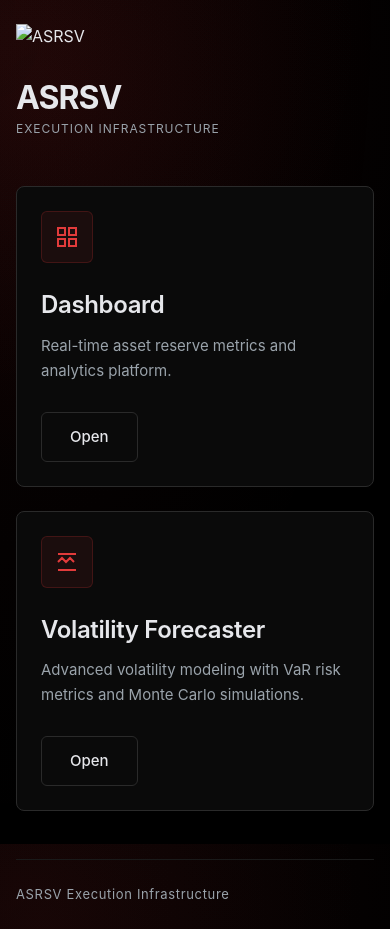
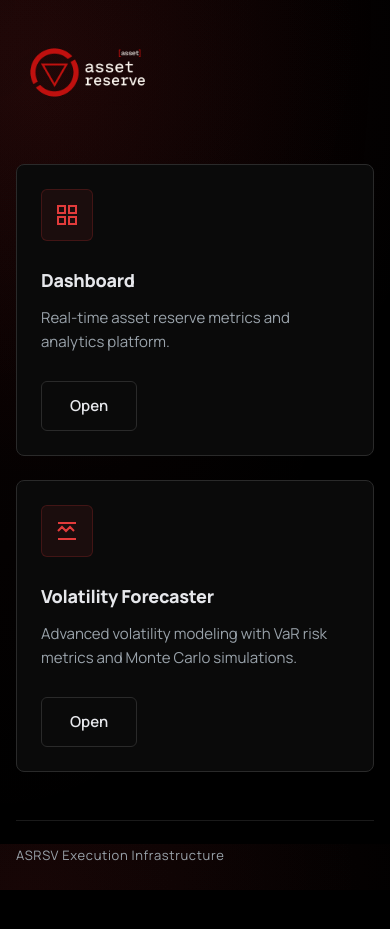
Before and after one commit to Eirikotis/volforecast, a plain HTML site: page portal/index.html in a window 390 px wide. After the commit the page ends 890 px from the top, so only its background shows below. Drawn offline with Linux system fonts and the light colour scheme.

Commit message:
Add files via upload

```diff
--- a/portal/index.html
+++ b/portal/index.html
@@ -5,18 +5,12 @@
     <meta name="viewport" content="width=device-width, initial-scale=1.0">
     <title>ASRSV</title>
     <link rel="icon" type="image/svg+xml" href="favicon.svg">
-    <link rel="stylesheet" href="theme.css">
+    <link rel="stylesheet" href="theme.css?v=4">
 </head>
 <body>
     <div class="container">
         <header class="header">
-            <div class="header-brand">
-                <img src="assets/logo.png" alt="ASRSV" class="logo">
-                <div class="header-text">
-                    <h1 class="title">ASRSV</h1>
-                    <p class="subtitle">Execution Infrastructure</p>
-                </div>
-            </div>
+            <img src="logo.png" alt="ASRSV" class="logo">
         </header>
 
         <main class="main">
--- a/portal/theme.css
+++ b/portal/theme.css
@@ -1,3 +1,5 @@
+@import url('https://fonts.googleapis.com/css2?family=Manrope:wght@400;600;800&display=swap');
+
 :root {
     --bg: #000000;
     --bg2: #0a0a0a;
@@ -16,7 +18,7 @@
 }
 
 body {
-    font-family: -apple-system, BlinkMacSystemFont, 'Segoe UI', 'Roboto', 'Oxygen', 'Ubuntu', 'Cantarell', sans-serif;
+    font-family: "Manrope", ui-sans-serif, system-ui, -apple-system, "Segoe UI", Roboto, "Helvetica Neue", Arial, sans-serif;
     background: #000000;
     background-image:
         radial-gradient(circle at 10% 10%, rgba(226, 59, 59, 0.08) 0%, transparent 50%),
@@ -55,43 +57,14 @@ body::before {
 }
 
 .header {
-    margin-bottom: 4rem;
+    margin-bottom: 3rem;
     text-align: left;
 }
 
-.header-brand {
-    display: flex;
-    align-items: center;
-    gap: 1.25rem;
-}
-
 .logo {
-    height: 64px;
+    height: 190px;
     width: auto;
     display: block;
-    flex-shrink: 0;
-}
-
-.header-text {
-    display: flex;
-    flex-direction: column;
-    gap: 0.25rem;
-}
-
-.title {
-    font-size: clamp(2.5rem, 6vw, 4rem);
-    font-weight: 700;
-    letter-spacing: -0.03em;
-    color: var(--text);
-    line-height: 1.1;
-}
-
-.subtitle {
-    font-size: clamp(0.875rem, 1.5vw, 1rem);
-    color: var(--muted);
-    font-weight: 400;
-    letter-spacing: 0.08em;
-    text-transform: uppercase;
 }
 
 .main {
@@ -189,18 +162,19 @@ body::before {
 }
 
 .card-title {
-    font-size: 1.75rem;
-    font-weight: 600;
+    font-size: 1.25rem;
+    font-weight: 800;
     color: var(--text);
     margin-bottom: 0.875rem;
     letter-spacing: -0.015em;
-    line-height: 1.2;
+    line-height: 1.3;
 }
 
 .card-description {
     font-size: 1rem;
+    font-weight: 400;
     color: var(--muted);
-    line-height: 1.65;
+    line-height: 1.55;
     margin-bottom: 1.75rem;
     flex: 1;
 }
@@ -213,7 +187,7 @@ body::before {
     border-radius: 0.375rem;
     color: var(--text);
     font-size: 0.9375rem;
-    font-weight: 500;
+    font-weight: 600;
     text-align: center;
     transition: all 0.35s cubic-bezier(0.4, 0, 0.2, 1);
     width: fit-content;
@@ -239,8 +213,15 @@ body::before {
 
 .footer p {
     font-size: 0.8125rem;
+    font-weight: 400;
     color: var(--muted);
     letter-spacing: 0.05em;
+}
+
+@media (max-width: 1024px) {
+    .logo {
+        height: 140px;
+    }
 }
 
 @media (max-width: 768px) {
@@ -253,17 +234,11 @@ body::before {
     }
 
     .header {
-        margin-bottom: 3rem;
-    }
-
-    .header-brand {
-        flex-direction: column;
-        align-items: flex-start;
-        gap: 1rem;
+        margin-bottom: 2.5rem;
     }
 
     .logo {
-        height: 48px;
+        height: 110px;
     }
 
     .cards-grid {
@@ -282,16 +257,8 @@ body::before {
 }
 
 @media (max-width: 480px) {
-    .title {
-        font-size: 2rem;
-    }
-
-    .subtitle {
-        font-size: 0.75rem;
-    }
-
     .logo {
-        height: 40px;
+        height: 100px;
     }
 
     .card {
@@ -299,7 +266,7 @@ body::before {
     }
 
     .card-title {
-        font-size: 1.5rem;
+        font-size: 1.125rem;
     }
 
     .card-description {
```
